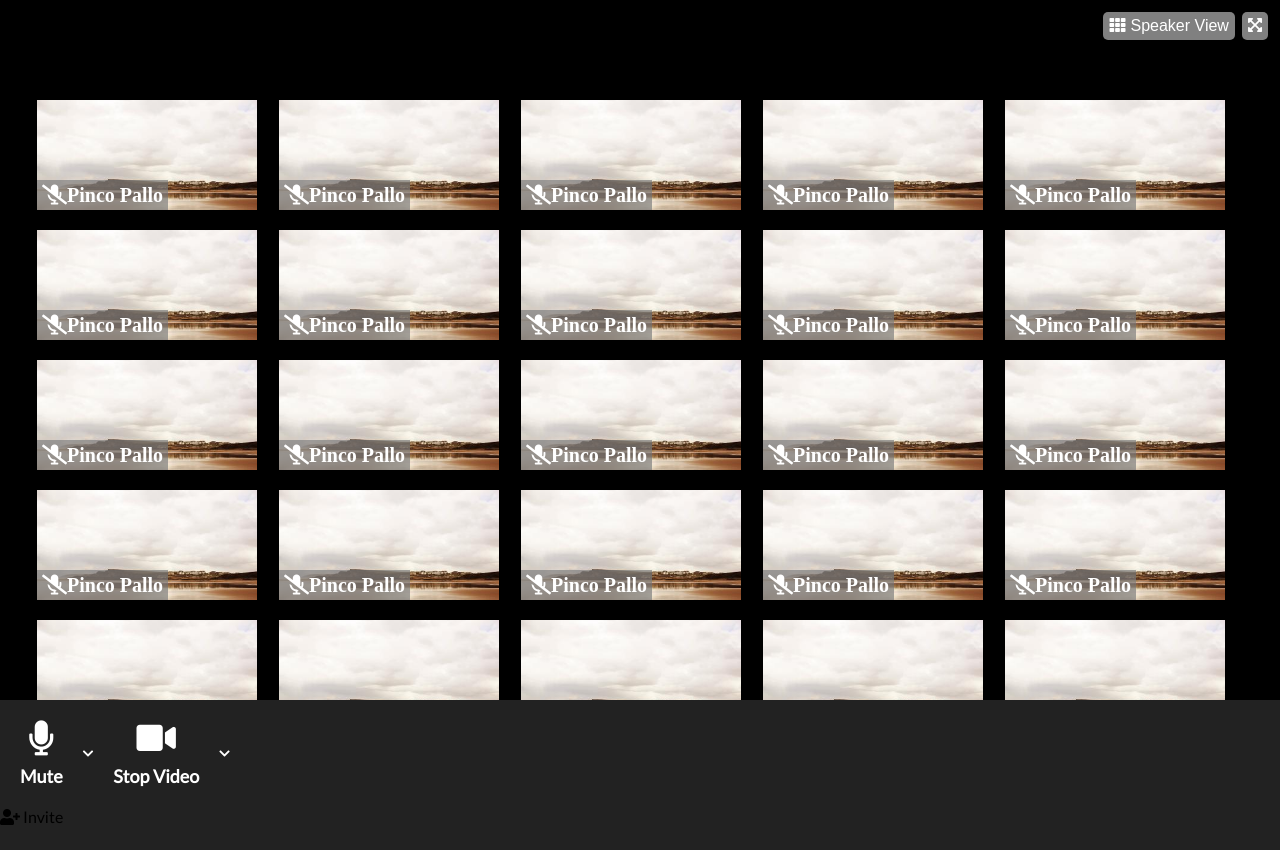
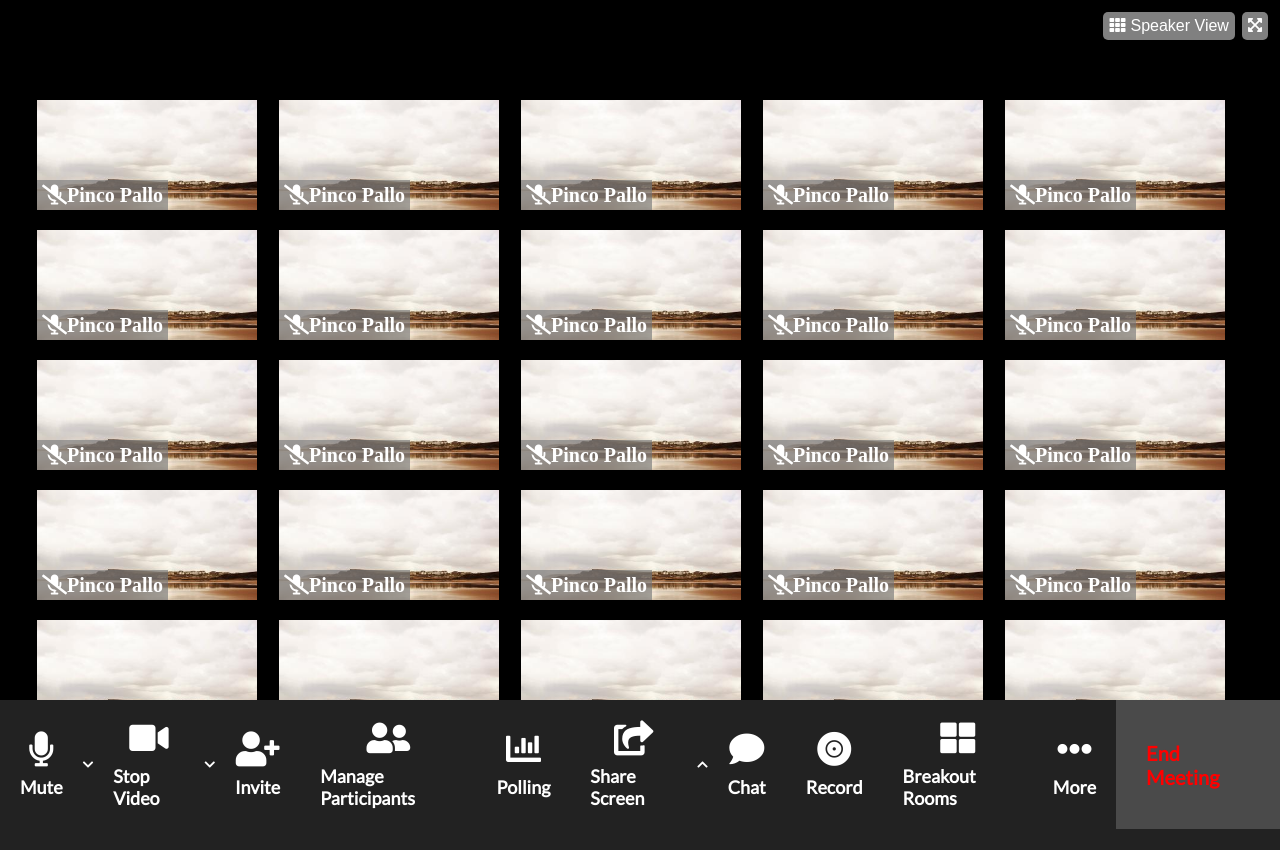
Before and after one commit to DavideCroce/html-css-zoom, a plain HTML site: page index.html in a window 1280 px wide. Drawn offline with Linux system fonts and the light colour scheme.

Commit message:
fine footer

```diff
--- a/css/style.css
+++ b/css/style.css
@@ -93,13 +93,17 @@ footer{
     width: 100%;
 }
 
+.footer-contain{
+    display: flex;
+    justify-content: space-between;
+}
+
 .menu{
     display: flex;
     align-items: center;
     color: white;
     font-weight: 900;
     font-size: 12px;
-    width: 33%;
 }
 
 .menu-center{
@@ -117,3 +121,10 @@ footer{
     align-items: center;
     margin: 20px 20px;
 }
+
+.end{
+    font-size: 20px;
+    color: red;
+    background-color: #4a4a4a;
+    padding: 0 30px;
+}
--- a/index.html
+++ b/index.html
@@ -155,15 +155,44 @@
                </div>
                <i class="fas fa-chevron-down"></i>
               </div>
+            <div class="menu">
+                <div class="mute">
+                  <i class="fas fa-user-plus"></i>
+                  <h2>Invite</h2>
                 </div>
-           <div class="menu-center">
-               <div class="things">
-                <i class="fas fa-user-plus"></i>
-                Invite
+                <div class="mute">
+                  <i class="fas fa-user-friends"></i>
+                  <h2>Manage Participants</h2>
+                </div>
+                <div class="mute">
+                   <i class="fas fa-chart-bar"></i>
+                   <h2>Polling</h2>
+                </div>
+                <div class="mute">
+                   <i class="fas fa-share-square"></i>
+                   <h2>Share Screen</h2>
+                </div>
+                   <i class="fas fa-chevron-up"></i>
+                <div class="mute">
+                  <i class="fas fa-comment"></i>
+                  <h2>Chat</h2>
+                </div>
+                <div class="mute">
+                  <i class="fas fa-record-vinyl"></i>
+                  <h2>Record</h2>
+                </div>
+                <div class="mute">
+                   <i class="fas fa-th-large"></i>
+                   <h2>Breakout Rooms</h2>
+                </div>
+                <div class="mute">
+                  <i class="fas fa-ellipsis-h"></i>
+                   <h2>More</h2>
                 </div>
             </div>
-
-           <div class="menu"></div>
+            <div class="menu end">
+                End Meeting
+            </div>
         </div>
     </footer>
 
```
Lines whose indentation alone changed are shown as unchanged.
